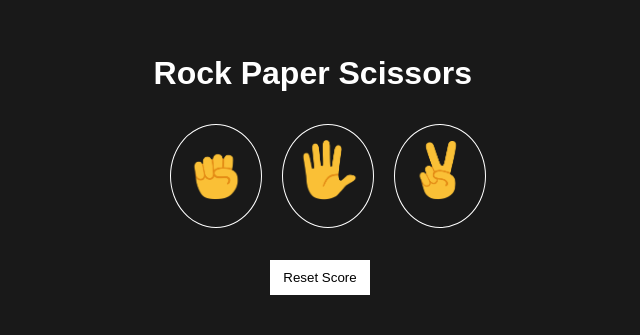
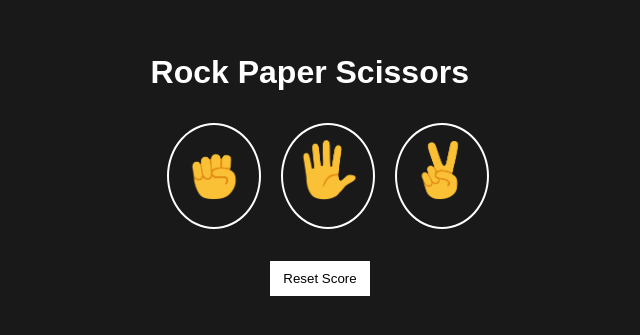
Before and after one commit to Hennamaria07/js_practice, a plain HTML site: page 02_rock-paper-scissors/index.html in a window 1280 px wide. Shown: the part 241-576 px from the top of the page, without its empty margins (320-960 px from the left). Drawn offline with Linux system fonts and the light colour scheme.

Commit message:
css modified

```diff
--- a/02_rock-paper-scissors/style.css
+++ b/02_rock-paper-scissors/style.css
@@ -25,8 +25,9 @@
     font-size: 50px;
     border-radius: 50%;
     margin-left: 1rem;
-    border: 1px solid #ffffff;
+    border: 2px solid #ffffff;
     background-color: transparent;
+    cursor: pointer;
 }
 .console-result {
     margin: 2rem 0rem;
```
